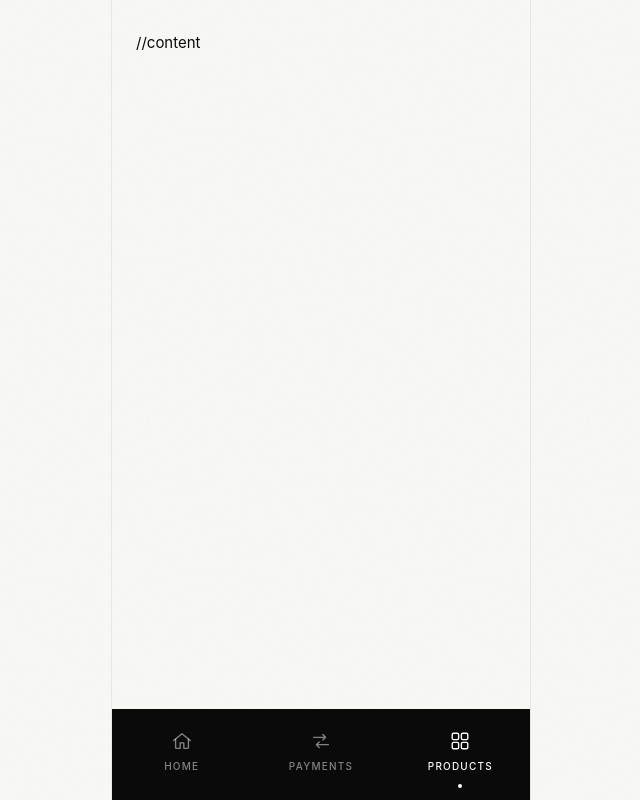
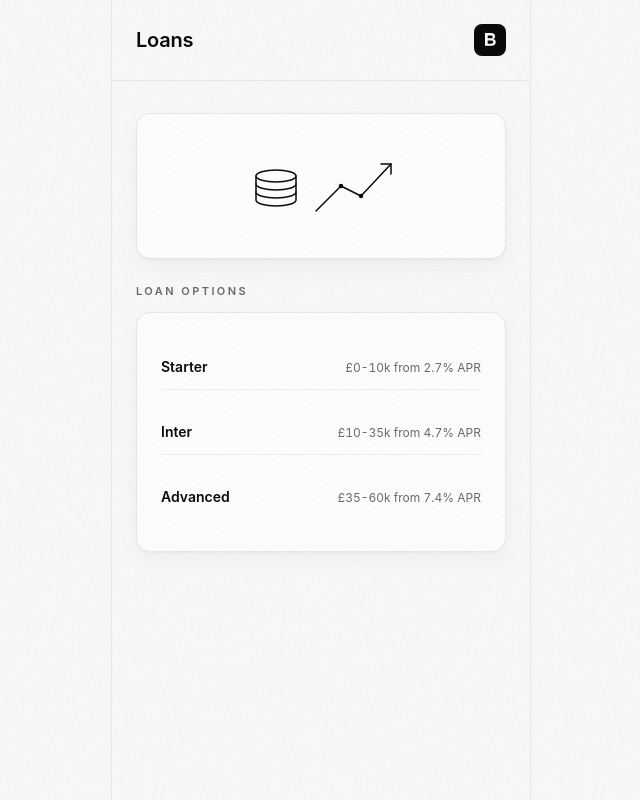
Before and after one commit to saliha006/Flask-Banking-app, a Flask app: page /loans in a window 1280 px wide. Shown: the whole page, without its empty margins (319-959 px from the left). Run offline with Flask 3, Linux system fonts and the light colour scheme.

Commit message:
Created loans page with loan options breakdown

```diff
--- a/static/style.css
+++ b/static/style.css
@@ -801,3 +801,87 @@ a.product-card:hover {
     width: 32px;
     height: 32px;
 }
+
+/* ---------- loans detail page ---------- */
+.loans-screen {
+    display: flex;
+    flex-direction: column;
+    gap: var(--space-5);
+}
+
+.loan-section {
+    display: flex;
+    flex-direction: column;
+    gap: var(--space-3);
+}
+
+.loan-section-title {
+    margin: 0;
+    font-size: 11px;
+    font-weight: 600;
+    letter-spacing: 0.22em;
+    text-transform: uppercase;
+    color: var(--ink-2);
+}
+
+.loan-intro {
+    display: flex;
+    align-items: center;
+    justify-content: center;
+    background: var(--surface);
+    border: 1px solid var(--hairline);
+    border-radius: var(--radius);
+    padding: var(--space-6) var(--space-5);
+    box-shadow: var(--shadow-card);
+    color: var(--ink);
+}
+
+.loan-intro svg {
+    width: 160px;
+    height: 80px;
+}
+
+.loan-options {
+    display: flex;
+    flex-direction: column;
+    background: var(--surface);
+    border: 1px solid var(--hairline);
+    border-radius: var(--radius);
+    padding: var(--space-5);
+    box-shadow: var(--shadow-card);
+    min-height: 240px;
+}
+
+.loan-tiers {
+    flex: 1;
+    display: flex;
+    flex-direction: column;
+    justify-content: space-evenly;
+}
+
+.loan-tier {
+    display: flex;
+    align-items: baseline;
+    justify-content: space-between;
+    gap: var(--space-3);
+    padding: var(--space-3) 0;
+    border-bottom: 1px solid var(--hairline-2);
+}
+
+.loan-tier:first-child { padding-top: 0; }
+.loan-tier:last-child { padding-bottom: 0; border-bottom: 0; }
+
+.loan-tier-name {
+    font-size: 14px;
+    font-weight: 600;
+    color: var(--ink);
+    text-transform: capitalize;
+    flex-shrink: 0;
+}
+
+.loan-tier-detail {
+    font-size: 12px;
+    color: var(--ink-2);
+    text-align: right;
+    line-height: 1.5;
+}
--- a/templates/loans.html
+++ b/templates/loans.html
@@ -1,4 +1,50 @@
 {% extends "base.html" %}
+
+{% block title %}Loans · Bank{% endblock %}
+
+{% block header %}
+<header class="page-header">
+    <h1 class="page-header-title">Loans</h1>
+    <a href="{{ url_for('accounts') }}" class="brand-logo-link" aria-label="Home">
+        <img src="{{ url_for('static', filename='logo.svg') }}" alt="" class="brand-logo">
+    </a>
+</header>
+{% endblock %}
+
+{% block nav %}{% endblock %}
+
 {% block content %}
-    //content
+<div class="loans-screen">
+    {% for loan in loans %}
+        {% if loan.tiers %}
+        <div class="loan-section">
+            <p class="loan-section-title">{{ loan.name }}</p>
+            <section class="loan-options">
+                <div class="loan-tiers">
+                    {% for tier in loan.tiers %}
+                        {% set parts = tier.split(' ', 1) %}
+                        <div class="loan-tier">
+                            <span class="loan-tier-name">{{ parts[0] }}</span>
+                            <span class="loan-tier-detail">{{ parts[1] }}</span>
+                        </div>
+                    {% endfor %}
+                </div>
+            </section>
+        </div>
+        {% else %}
+        <div class="loan-intro" aria-hidden="true">
+            <svg viewBox="0 0 160 80" fill="none" stroke="currentColor" stroke-width="1.5" stroke-linecap="round" stroke-linejoin="round">
+                <ellipse cx="35" cy="30" rx="20" ry="6"/>
+                <path d="M15 30v8c0 3.3 9 6 20 6s20-2.7 20-6v-8"/>
+                <path d="M15 38v8c0 3.3 9 6 20 6s20-2.7 20-6v-8"/>
+                <path d="M15 46v8c0 3.3 9 6 20 6s20-2.7 20-6v-8"/>
+                <path d="M75 65L100 40L120 50L150 18"/>
+                <path d="M140 18L150 18L150 28"/>
+                <circle cx="100" cy="40" r="1.5" fill="currentColor"/>
+                <circle cx="120" cy="50" r="1.5" fill="currentColor"/>
+            </svg>
+        </div>
+        {% endif %}
+    {% endfor %}
+</div>
 {% endblock %}
```
